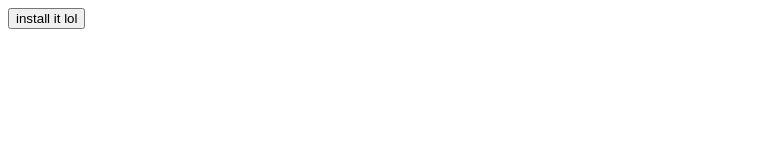
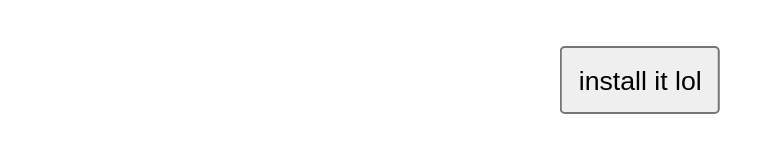
Before and after one commit to BomberFish/IPAWebInstallTest, a plain HTML site: page index.html in a window 1280 px wide. Shown: the whole page, without its empty margins (0-775 px from the left). Drawn offline with Linux system fonts and the light colour scheme.

Commit message:
changes lol

```diff
--- a/index.html
+++ b/index.html
@@ -3,10 +3,13 @@
 <head>
   <meta charset="UTF-8">
   <meta http-equiv="X-UA-Compatible" content="IE=edge">
+  <link rel="stylesheet" href="styles.css">
   <meta name="viewport" content="width=device-width, initial-scale=1.0">
   <title>Test</title>
 </head>
 <body>
+  <div class="container">
   <button onclick="window.location.href='itms-services://?action=download-manifest&url=https://bomberfish.ca/IPAWebInstallTest/pissra1n.plist'">install it lol</button>
+</div>
 </body>
 </html>
--- /dev/null
+++ b/styles.css
@@ -0,0 +1,15 @@
+body {
+  font-family: -apple-system, system-ui, BlinkMacSystemFont, 'Segoe UI Variable', 'Segoe UI', 'Roboto Flex', Roboto, Oxygen-Sans, Ubuntu, Cantarell, 'Helvetica Neue', Helvetica, Arial, 'Noto Sans', sans-serif, 'Apple Color Emoji', 'Segoe UI Emoji', 'Segoe UI Symbol';
+}
+
+button {
+  scale: 2;
+  padding: 7.5px;
+}
+
+.container {
+  display: flex;
+  justify-content: center;
+  align-items: center;
+  margin-top: 5%
+}
```
